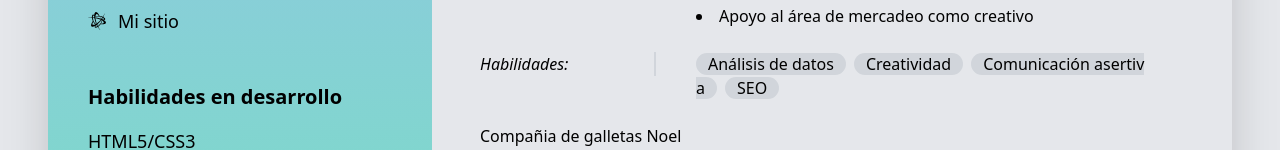
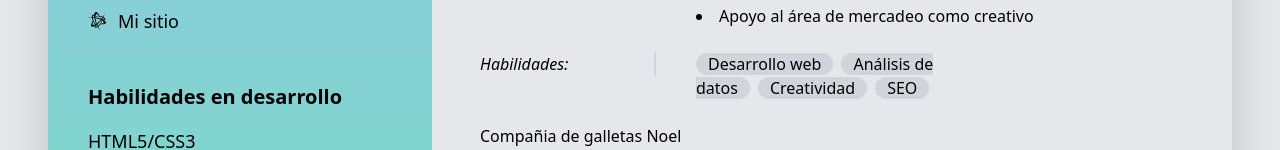
Before and after one commit to judmontoyaso/curriculum, a Next.js app: page /curriculum in a window 1280 px wide. Shown: the part 793-943 px from the top of the page. Built offline with nearby package versions, Linux system fonts and the light colour scheme.

Commit message:
organizar curriculum

```diff
--- a/pages/curriculum.jsx
+++ b/pages/curriculum.jsx
@@ -330,19 +330,18 @@ const curriculum = () => {
                     <div className="lg:inline-block lg:w-3/12 lg:align-top italic mb-2 lg:border-r-2 lg:border-gray-300 lg:dark:border-gray-600 ">
                       Habilidades:
                     </div>
+
                     <div className="lg:inline-block lg:w-8/12 w-full lg:ml-10 grid">
+                      <span className="rounded-xl bg-gray-300 px-3 dark:bg-gray-500 mb-2 mr-2  hover:bg-indigo-400 hover:text-white  dark:hover:bg-green-400">
+                        Desarrollo web
+                      </span>
                       <span className="rounded-xl bg-gray-300 px-3 dark:bg-gray-500 mb-2 mr-2  hover:bg-indigo-400 hover:text-white  dark:hover:bg-green-400">
                         Análisis de datos
                       </span>
                       <span className="rounded-xl bg-gray-300 px-3 dark:bg-gray-500 mb-2 mr-2  hover:bg-indigo-400 hover:text-white  dark:hover:bg-green-400">
                         Creatividad
                       </span>
-                      <span
-                        className="rounded-xl bg-gray-300 px-3 dark:bg-gray-500 mb-2 mr-2  hover:bg-indigo-400 hover:text-white  dark:hover:bg-green-400"
-                        style={{ lineBreak: "anywhere" }}
-                      >
-                        Comunicación asertiva
-                      </span>
+
                       <span className="rounded-xl bg-gray-300 px-3 dark:bg-gray-500 mb-2 mr-2  hover:bg-indigo-400 hover:text-white  dark:hover:bg-green-400">
                         SEO
                       </span>
```
